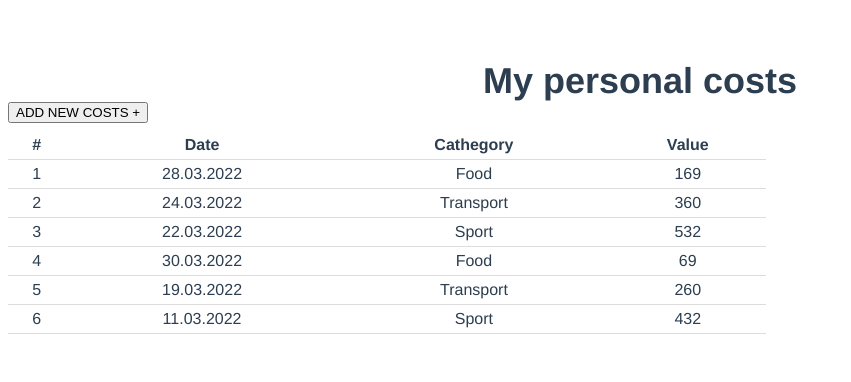
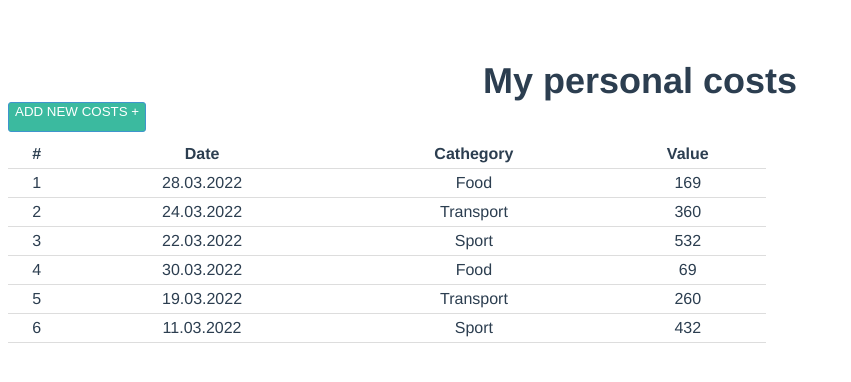
Before and after one commit to IgorGorshkov/gb-vue.js, a Vue app: page / in a window 1280 px wide. Shown: the top 382 px of the page, without its empty margins (0-851 px from the left). Built offline with nearby package versions, Linux system fonts and the light colour scheme.

Commit message:
update style

```diff
--- a/src/App.vue
+++ b/src/App.vue
@@ -4,7 +4,7 @@
       <div>My personal costs</div>
     </header>
     <main>
-      <button class="btn" @click="isVisible">ADD NEW COSTS  +</button>
+      <button class="btn" @click="isVisible">ADD NEW COSTS +</button>
       <AddPaymentForm v-show="visible" @add-payment="addPayment"/>
       <PaymentsDisplay :paymentsList="paymentsList"/>
     </main>
@@ -91,5 +91,11 @@ export default {
 .btn {
   display: flex;
   margin-bottom: 8px;
+  height: 30px;
+  background-color: #3bba9f;
+  border: 1px solid #3f95cd;
+  border-radius: 3px;
+  color: white;
+  gap: 12px;
 }
 </style>
--- a/src/components/AddPaymentForm.vue
+++ b/src/components/AddPaymentForm.vue
@@ -59,6 +59,11 @@ export default {
 .form-btn {
   align-self: end;
   width: 50%;
+  height: 30px;
+  background-color: #3bba9f;
+  border: 1px solid #3f95cd;
+  border-radius: 3px;
+  color: white;
 }
 
 </style>
```
